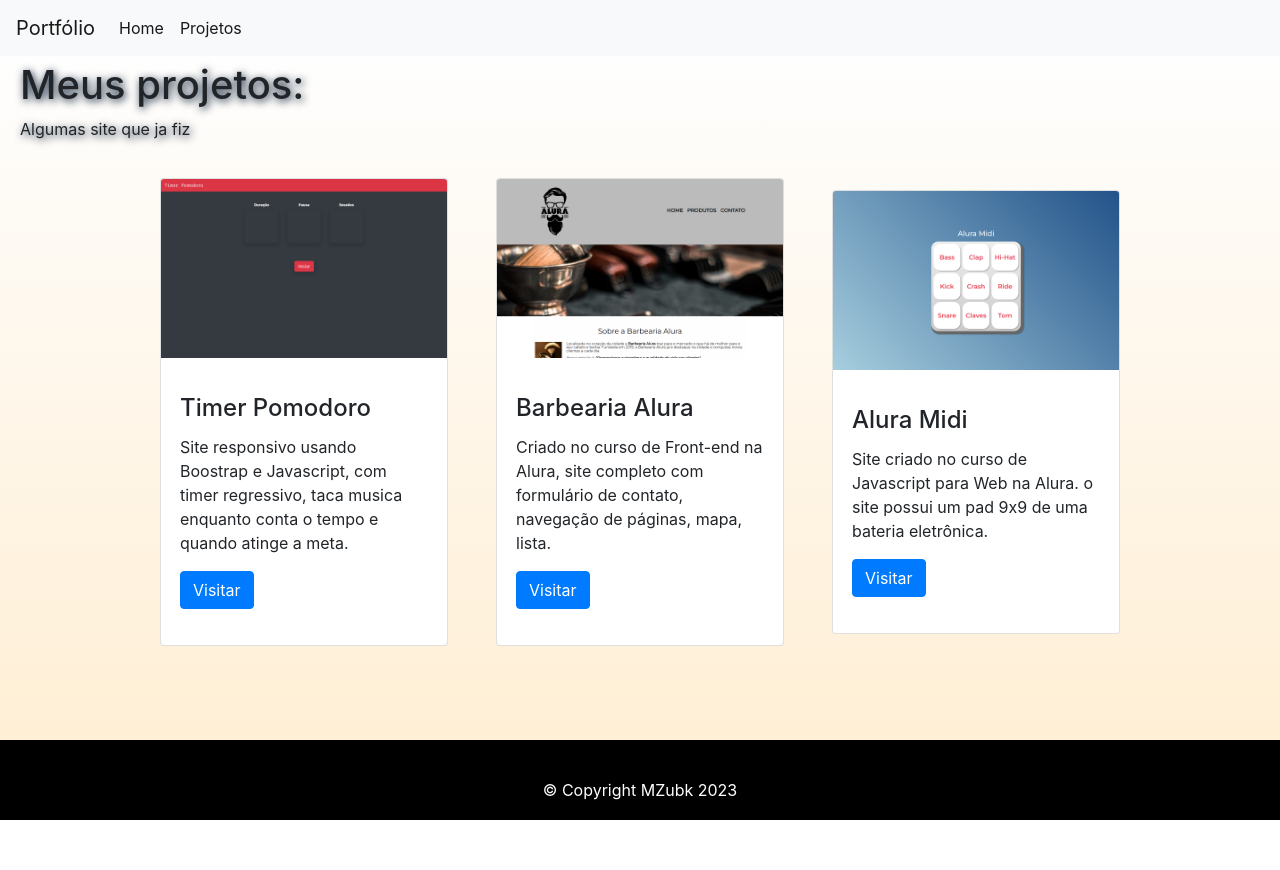
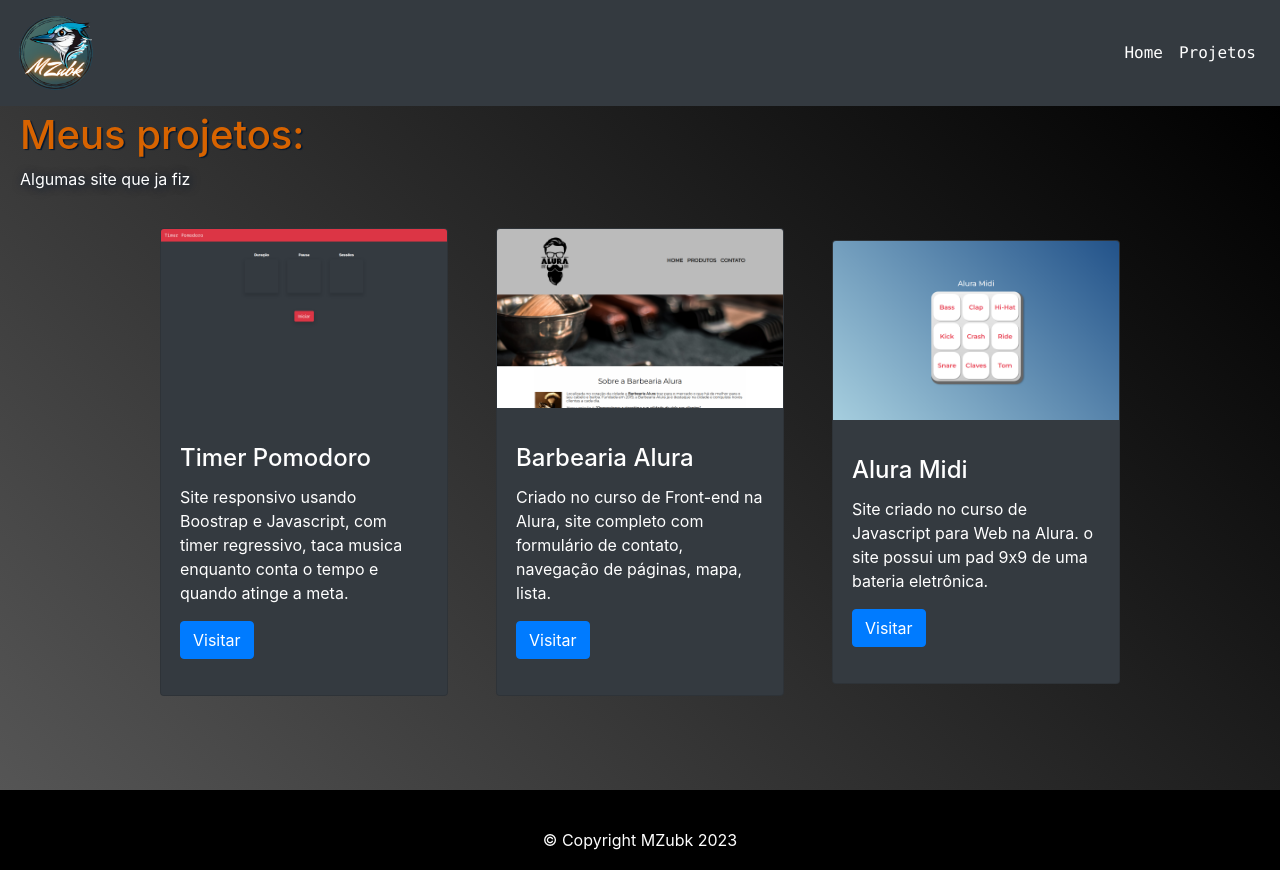
Before and after one commit to MZubk/Portfolio-old, a plain HTML site: page projetos.html in a window 1280 px wide. Before the commit the page ends 820 px from the top, so only its background shows below. Drawn offline with nearby package versions, Linux system fonts and the light colour scheme.

Commit message:
atualização do layout e correções

```diff
--- a/css/projetos.css
+++ b/css/projetos.css
@@ -6,13 +6,22 @@
 
 .principal-projetos {
     margin: 0 auto;
-    background: linear-gradient(#FEFEFE, #FFEFD5) !important;
+    background: linear-gradient(45deg,#555555, #000000) !important;
     min-height: 85.5vh;
+}
+
+.text-2 {
+    text-shadow: 1.5px 1px 1px #03172F;
+    color: #D76300;
+}
+
+.text-3 {
+    text-shadow: 1.5px 1px 10px #03172F;
+    color: #FEFEFE;
 }
 
 .titulo-projetos {
     padding: 60px 0 0 60px;
-    text-shadow: 1.5px 2px 8px #03172F;
     box-sizing: content-box;
     max-width: 500px;
 }
--- a/css/style.css
+++ b/css/style.css
@@ -1,14 +1,21 @@
+:root {
+    --branco-principal: #FEFEFE;
+    --cinza-secundario: #C0C0C0;
+    --botao-azul: #167BF7;
+    --cor-de-fundo: #FFEFD5;
+    --cor-texto-titulo: #8D4729;
+    --cor-texto-secundario: #03172F;
+    --font-principal: 'inter';
+    --botao-azul-efeito: #3c92fa;
+}
+
 .body {
     min-height: 100vh;
     font-family: 'Source Code Pro', 'Montserrat', monospace, sans-serif;
 }
 
-.header {
-    background: #FEFEFE !important;
-}
-
 .principal {
-    background: linear-gradient(#FEFEFE, #FFEFD5) !important;
+    background: linear-gradient(45deg,#555555, #000000) !important;
 }
 
 .home {
@@ -24,7 +31,7 @@
     margin: 60px;
     font-family: 'Source Code Pro';
     font-weight: bolder;
-    color: #8D4729;
+    color: #D76300;
 }
 
 .text-citacao-1 {
@@ -42,6 +49,7 @@
 .sobre {
     margin: 2.6rem 5rem;
     text-align: justify;
+    color: #FFE7B5;
 }
 
 .text-sobre {
@@ -56,8 +64,9 @@
 
 .text-contato {
     text-shadow: 1.5px 2.5px 8px #03172F;
-    font-family: 'Open Sans';
+    font-family: 'monospace';
     font-weight: bold;
+    color: #FEFEFE;
 }
 
 
--- a/projetos.html
+++ b/projetos.html
@@ -6,11 +6,9 @@
     <meta charset="UTF-8">
     <meta http-equiv="X-UA-Compatible" content="IE=edge">
     <meta name="viewport" content="width=device-width, initial-scale=1.0">
-    <!--<link rel="stylesheet" href="./css/reset.css">-->
     <link rel="stylesheet" href="./css/reset.css">
     <link rel="stylesheet" href="./css/style.css">
     <link rel="stylesheet" href="./css/projetos.css">
-    <link rel="stylesheet" href="./css/contatos.css">
     <link rel="stylesheet" href="https://stackpath.bootstrapcdn.com/bootstrap/4.1.3/css/bootstrap.min.css"
         integrity="sha384-MCw98/SFnGE8fJT3GXwEOngsV7Zt27NXFoaoApmYm81iuXoPkFOJwJ8ERdknLPMO" crossorigin="anonymous">
     <title>Portfólio</title>
@@ -22,19 +20,20 @@
     <!--header-->
     <header>
         <!--navbar-->
-        <nav class="navbar navbar-expand-lg navbar-light bg-light">
-            <a class="navbar-brand" href="index.html">Portfólio</a>
+        <nav class="navbar navbar-expand-lg navbar-light bg-dark">
+            <a class="navbar-brand" href="index.html"><img src="img/mz_logo.png" width="80" height="80"
+                    alt="logo MZubk"></a>
             <button class="navbar-toggler" type="button" data-toggle="collapse" data-target="#navbarNav"
                 aria-controls="navbarNav" aria-expanded="false" aria-label="Alterna navegação">
                 <span class="navbar-toggler-icon"></span>
             </button>
-            <div class="collapse navbar-collapse" id="navbarNav">
+            <div class="collapse navbar-collapse justify-content-end" id="navbarNav">
                 <ul class="navbar-nav">
                     <li class="nav-item active">
-                        <a class="nav-link" href="index.html">Home <span class="sr-only">(Página atual)</span></a>
+                        <a class="nav-link text-white text-monospace" href="index.html">Home <span class="sr-only">(Página atual)</span></a>
                     </li>
                     <li class="nav-item active">
-                        <a class="nav-link" href="projetos.html">Projetos <span class="sr-only">(Página
+                        <a class="nav-link text-white text-monospace" href="projetos.html">Projetos <span class="sr-only">(Página
                                 atual)</span></a>
                     </li>
                 </ul>
@@ -47,11 +46,12 @@
     <!--main-->
     <main class="principal-projetos">
         <div class="titulo-projetos">
-            <h1>Meus projetos:</h1>
-            <p>Algumas site que ja fiz</p>
+            <h1 class="text-2">Meus projetos:</h1>
+            <p class="text-3">Algumas site que ja fiz</p>
         </div>
+        <!--cartão-->
         <article class="projetos">
-            <div class="card projetos-cartao">
+            <div class="card projetos-cartao bg-dark text-white">
                 <img class="card-img-top" src="./img/pomodoro.png" alt="Imagem de um site Pomodoro">
                 <div class="card-body projetos-cartao">
                     <h4 class="card-title">Timer Pomodoro</h4>
@@ -61,7 +61,7 @@
                         class="btn btn-primary">Visitar</a>
                 </div>
             </div>
-            <div class="card projetos-cartao">
+            <div class="card projetos-cartao bg-dark text-white">
                 <img class="card-img-top" src="./img/barbearia.png" alt="Imagem do site da Barbearia Alura">
                 <div class="card-body projetos-cartao">
                     <h4 class="card-title">Barbearia Alura</h4>
@@ -71,7 +71,7 @@
                         class="btn btn-primary">Visitar</a>
                 </div>
             </div>
-            <div class="card projetos-cartao">
+            <div class="card projetos-cartao bg-dark text-white">
                 <img class="card-img-top" src="./img/alura-midi.png" alt="Imagem do site Alura Midi">
                 <div class="card-body projetos-cartao">
                     <h4 class="card-title">Alura Midi</h4>
@@ -81,6 +81,7 @@
                 </div>
             </div>
         </article>
+        <!--/cartão-->
     </main>
     <!--/main-->
 
```
Also changed, not shown: index.html (+12 -15 lines), img/mz_logo.png (added).
